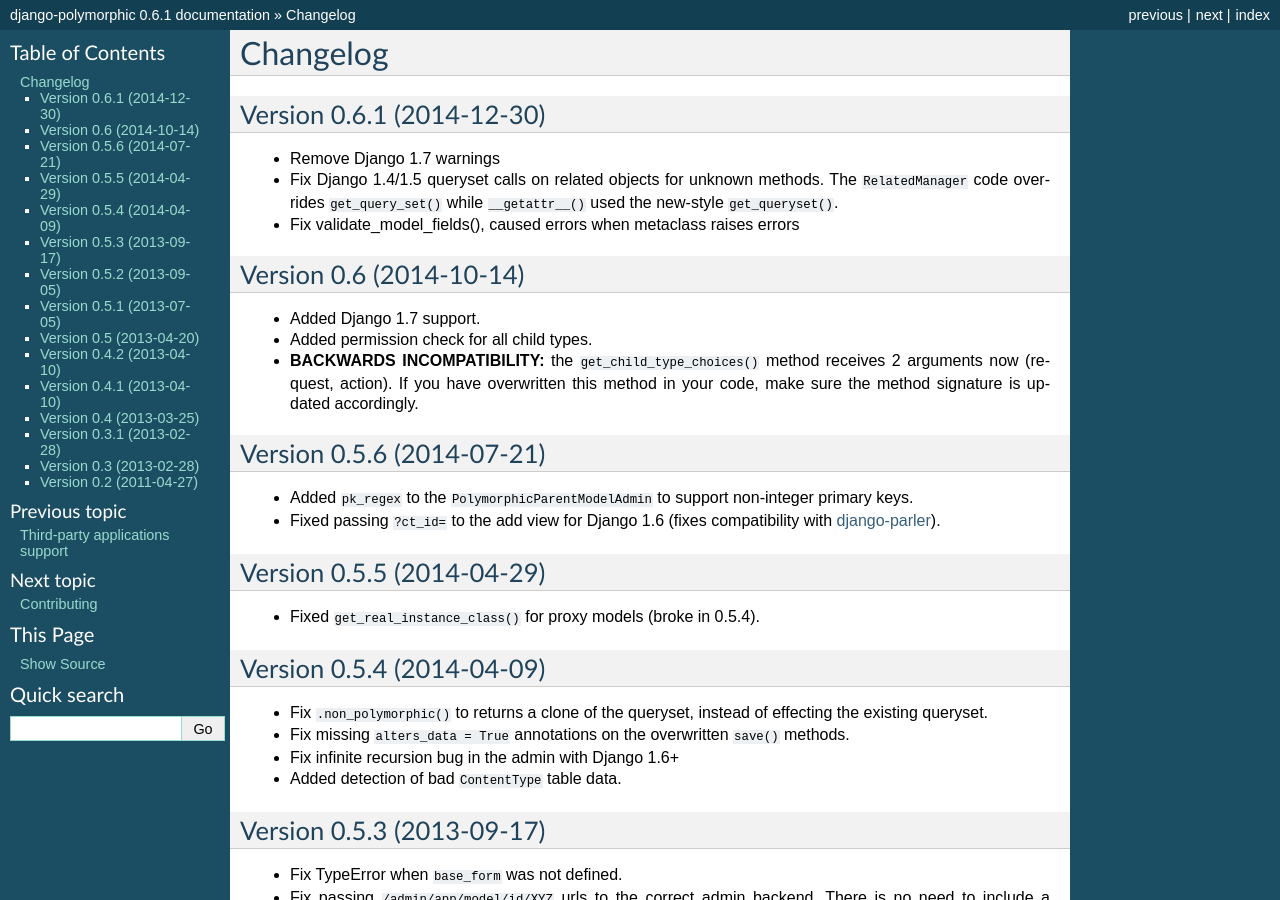
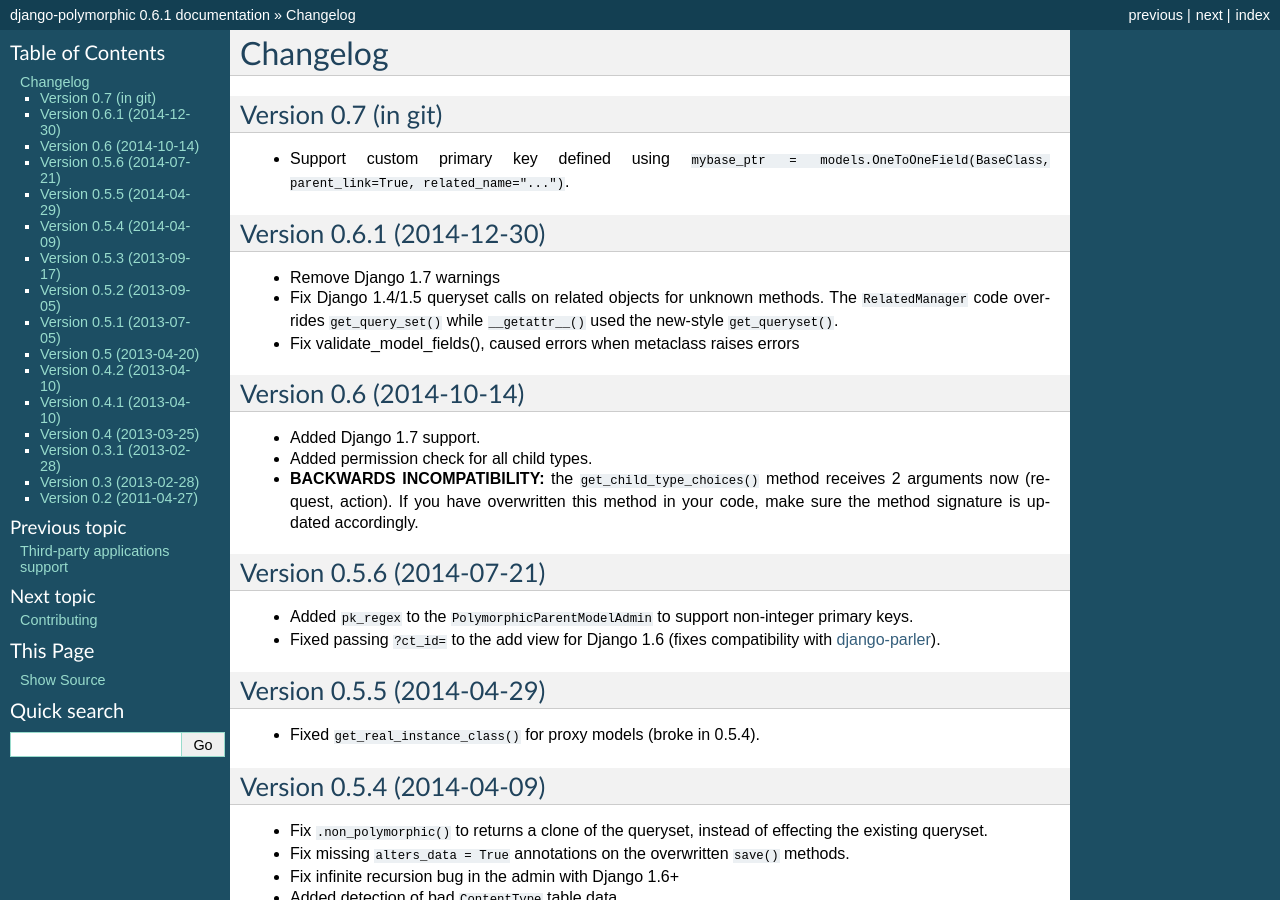
Before and after one commit to jazzband/django-polymorphic, a Sphinx documentation site: the page built from docs/changelog.rst, in a window 1280 px wide and 900 px high. Built offline with Sphinx 7.4.7, drawn with Linux system fonts in a browser that asks for light colours.

Commit message:
Added changelog mention for PR #67

```diff
--- a/docs/changelog.rst
+++ b/docs/changelog.rst
@@ -1,5 +1,11 @@
 Changelog
 ==========
+
+Version 0.7 (in git)
+--------------------
+
+* Support custom primary key defined using ``mybase_ptr = models.OneToOneField(BaseClass, parent_link=True, related_name="...")``.
+
 
 Version 0.6.1 (2014-12-30)
 --------------------------
```
